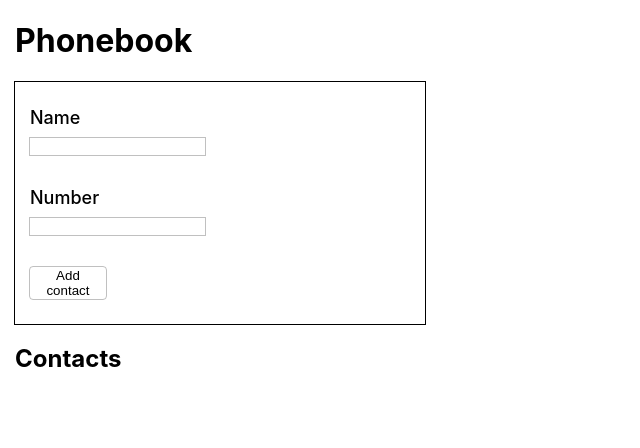
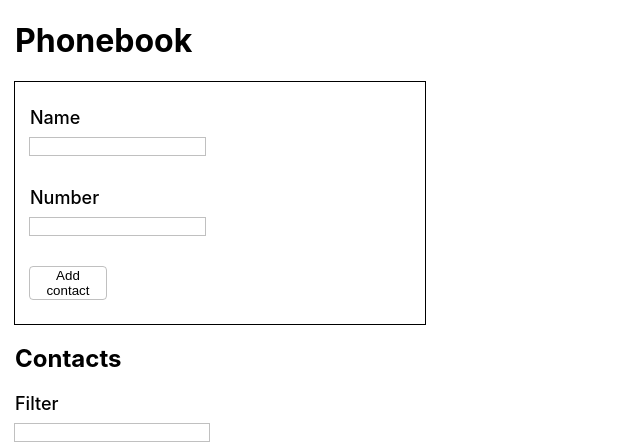
Before and after one commit to Kate-Mil/goit-react-hw-02-phonebook, a React (Create React App) app: page / in a window 1280 px wide. Shown: the top 448 px of the page, without its empty margins (0-640 px from the left). Built offline with nearby package versions, Linux system fonts and the light colour scheme.

Commit message:
add Filter with styles

```diff
--- a/src/components/App.jsx
+++ b/src/components/App.jsx
@@ -2,9 +2,11 @@ import React, { Component } from 'react';
 import { nanoid } from 'nanoid';
 import ContactList from './ContactList/ContactList';
 import ContactForm from './ContactForm/ContactForm';
+import Filer from './Filter/Filter';
 class App extends Component {
   state = {
     contacts: [],
+    filter: '',
   };
   formSubmitHandler = data => {
     const preCheck = this.state.contacts.some(
@@ -31,13 +33,10 @@ class App extends Component {
         <h1 className="contact_title">Phonebook</h1>
         <ContactForm onSubmit={this.formSubmitHandler} />
         <h2 className="contact__title">Contacts</h2>
+        <Filer value={this.filter} />
         <ul className="contact__list">
-          {contacts.map(contact => (
-            <ContactList
-              key={contact.id}
-              name={contact.name}
-              number={contact.number}
-            />
+          {contacts.map(({ id, name, number }) => (
+            <ContactList key={id} name={name} number={number} />
           ))}
         </ul>
       </div>
--- /dev/null
+++ b/src/components/Filter/Filter.js
@@ -0,0 +1,18 @@
+import css from './Filter.module.css';
+export default function Filer({ filter }) {
+  return (
+    <label className={css.contact__lable}>
+      Filter
+      <input
+        className={css.contact__input}
+        value={filter}
+        // onChange={hendlChange}
+        type="text"
+        name="name"
+        pattern="^[a-zA-Zа-яА-Я]+(([' -][a-zA-Zа-яА-Я ])?[a-zA-Zа-яА-Я]*)*$"
+        title="Name may contain only letters, apostrophe, dash and spaces. For example Adrian, Jacob Mercer, Charles de Batz de Castelmore d'Artagnan"
+        required
+      />
+    </label>
+  );
+}
--- /dev/null
+++ b/src/components/Filter/Filter.module.css
@@ -0,0 +1,20 @@
+.contact__lable {
+  display: flex;
+  flex-direction: column;
+  gap: 10px;
+  font-size: 18px;
+  font-weight: 500;
+}
+
+.contact__input {
+  width: 15%;
+  outline: 1px solid rgba(140, 140, 140, 0.545);
+  border: none;
+  transition: all 0.3s linear;
+}
+
+.contact__input:focus {
+  outline: none;
+  box-shadow: 0 0 2px 2px rgba(47, 121, 225, 0.9),
+    0 0 4px 3px rgba(47, 121, 225, 0.4);
+}
```
